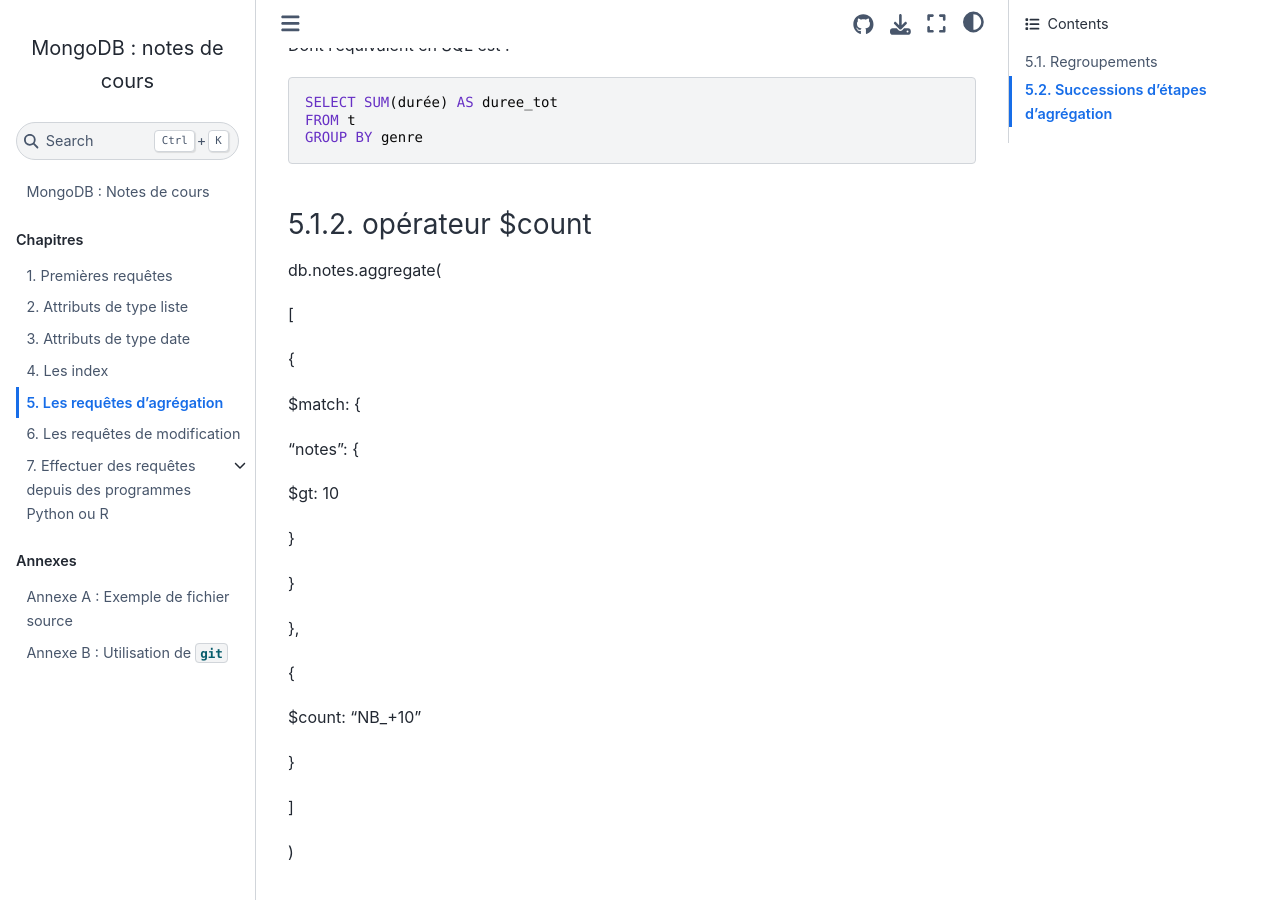
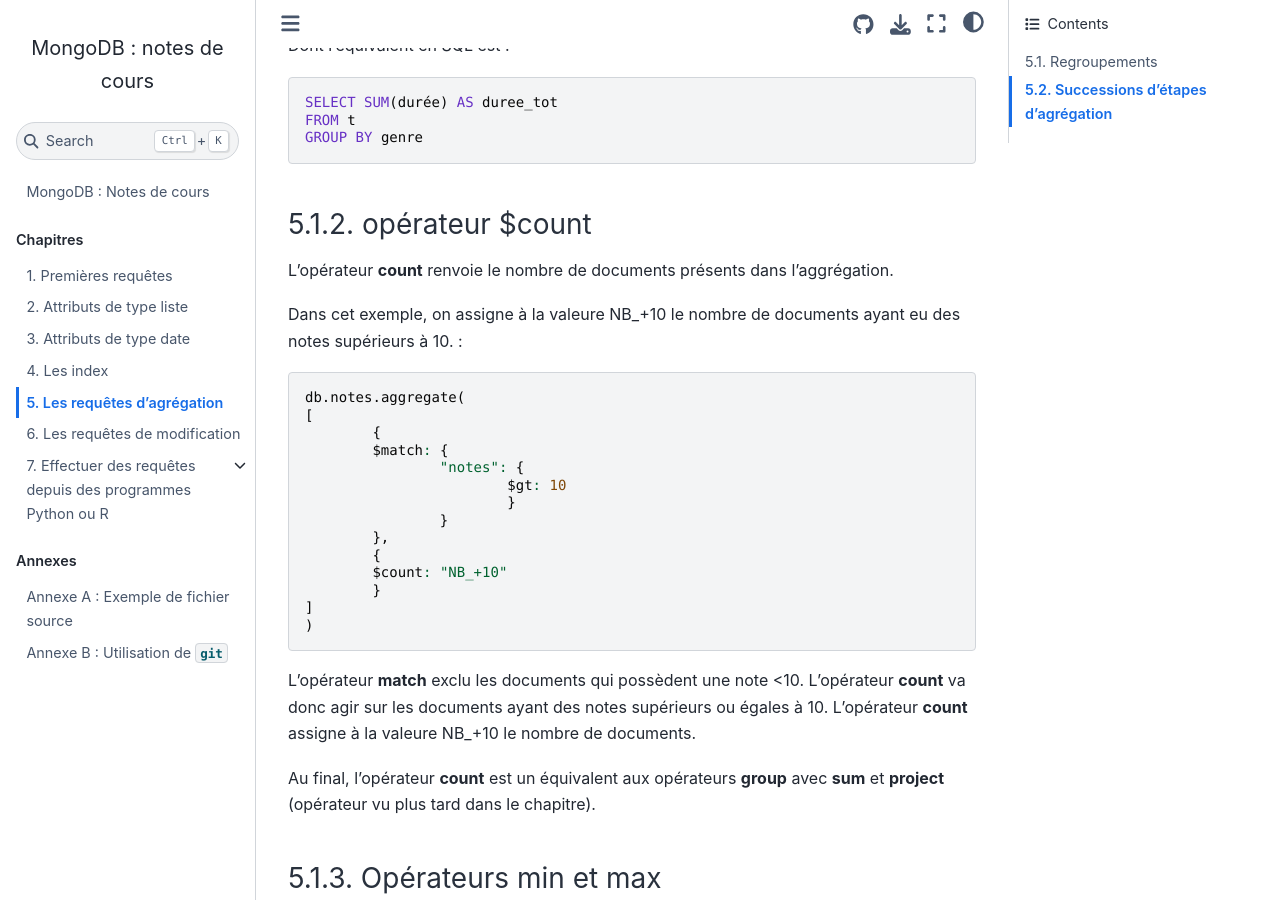
Before and after one commit to rtavenar/mongo_book, a Jupyter Book: the page built from content/05_agreg.md, in a window 1280 px wide and 900 px high, scrolled down 3529 px. Built offline with Jupyter Book 1.0.4 settings and Sphinx 7.4.7 and the Sphinx Book theme 1.1.4, drawn with Linux system fonts in a browser that asks for light colours.

````diff
--- a/content/05_agreg.md
+++ b/content/05_agreg.md
@@ -176,34 +176,33 @@ GROUP BY genre
 ```
 
 ### opérateur $count
+
+L'opérateur **count** renvoie le nombre de documents présents dans l'aggrégation.
+
+Dans cet exemple, on assigne à la valeure NB_+10 le nombre de documents ayant eu des notes supérieurs à 10. :
+
+```javascript
 db.notes.aggregate(
+[
+	{
+	$match: {
+		"notes": {
+			$gt: 10
+			}
+		}
+	},
+	{
+	$count: "NB_+10"
+	}
+]
+)
+```
 
-[
+L'opérateur **match** exclu les documents qui possèdent une note <10.
+L'opérateur **count** va donc agir sur les documents ayant des notes supérieurs ou égales à 10.
+L'opérateur **count** assigne à la valeure NB_+10 le nombre de documents.
 
-{
-
-$match: {
-
-"notes": {
-
-$gt: 10
-
-}
-
-}
-
-},
-
-{
-
-$count: "NB_+10"
-
-}
-
-]
-
-)
-
+Au final, l'opérateur **count** est un équivalent aux opérateurs **group** avec **sum** et **project** (opérateur vu plus tard dans le chapitre).
 
 ### Opérateurs min et max
 
````
